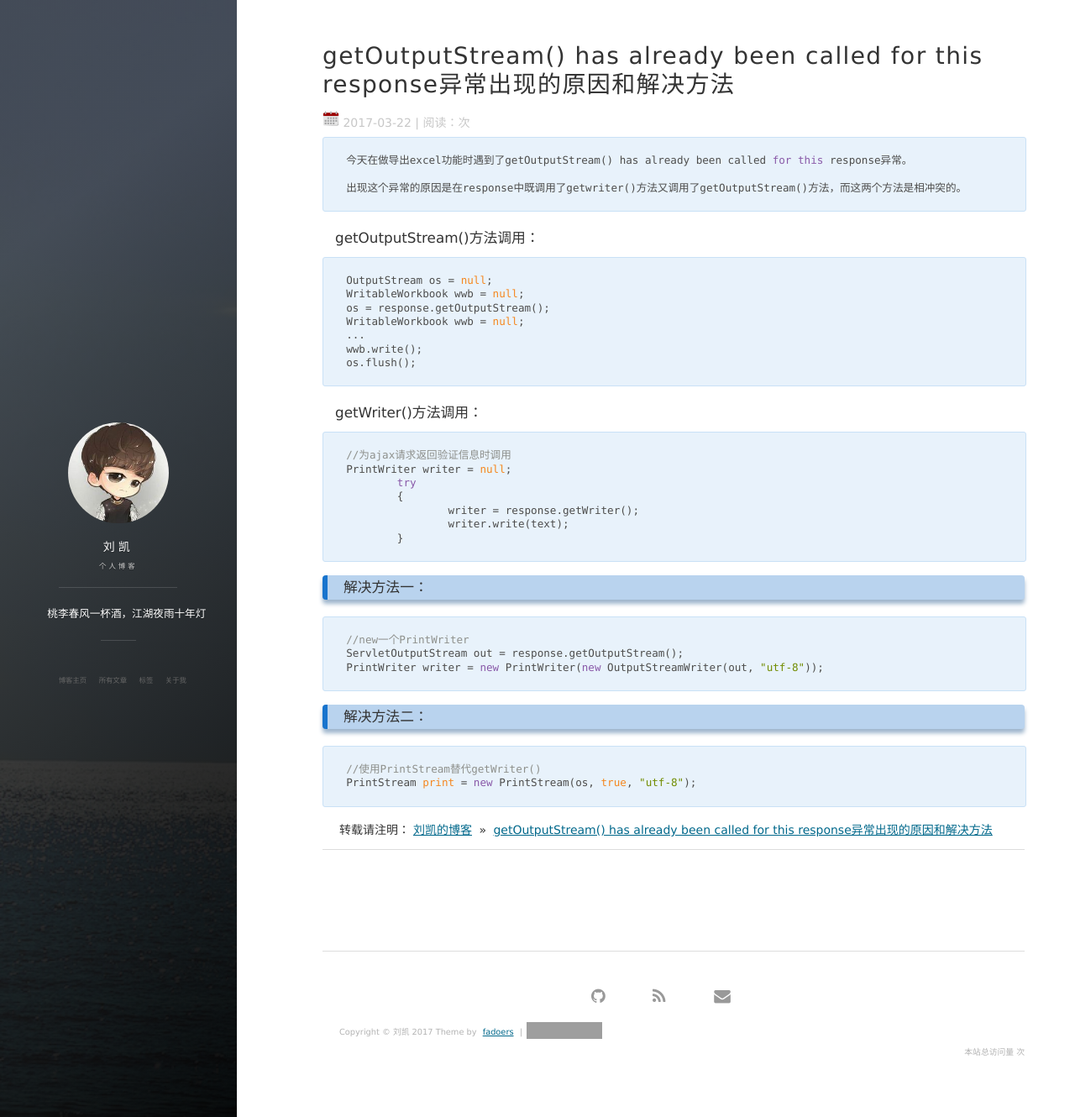
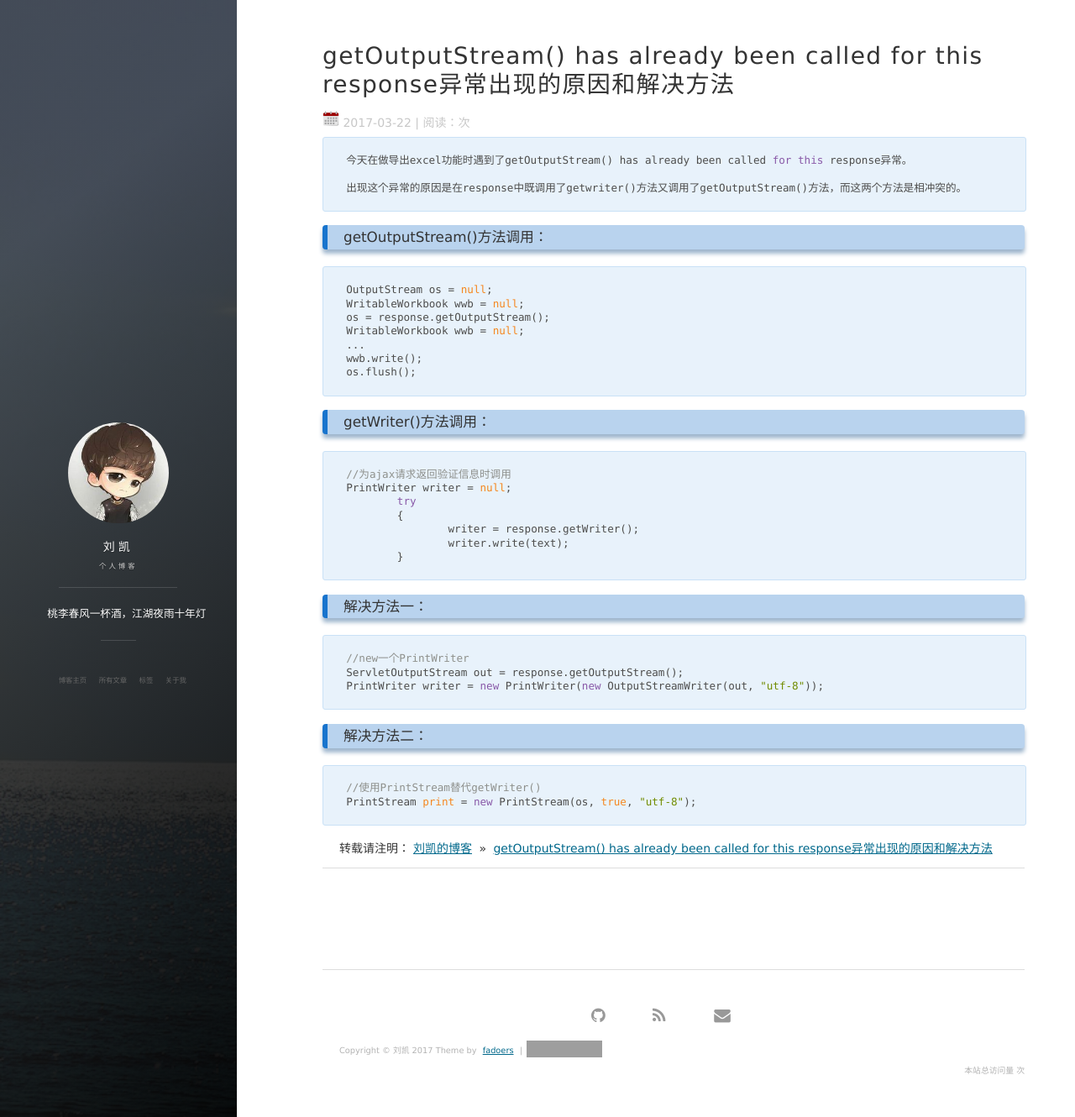
Before and after one commit to fadoers/fadoers.github.io, a Jekyll site: the page built from _posts/2017-03-22-outputstream_exception.md, in a window 1280 px wide and 1330 px high. Shown: the whole window at 84% size. Built offline with Jekyll 4.4.1, drawn with Linux system fonts in a browser that asks for light colours; nearby versions of some CDN libraries; comment, search, counter and statistics services are not loaded; grey boxes are pictures that could not be loaded.

Commit message:
update java text type

````diff
--- a/_posts/2017-03-22-outputstream_exception.md
+++ b/_posts/2017-03-22-outputstream_exception.md
@@ -9,8 +9,9 @@
 
     出现这个异常的原因是在response中既调用了getwriter()方法又调用了getOutputStream()方法，而这两个方法是相冲突的。
 
-#### getOutputStream()方法调用：
-```
+### getOutputStream()方法调用：
+
+```java
 OutputStream os = null;
 WritableWorkbook wwb = null;
 os = response.getOutputStream();
@@ -20,8 +21,9 @@
 os.flush();
 ```
 
-#### getWriter()方法调用：
-```
+### getWriter()方法调用：
+
+```java
 //为ajax请求返回验证信息时调用
 PrintWriter writer = null;
 	try
@@ -33,7 +35,7 @@
 
 ### 解决方法一：
 
-```
+```java
 //new一个PrintWriter
 ServletOutputStream out = response.getOutputStream();
 PrintWriter writer = new PrintWriter(new OutputStreamWriter(out, "utf-8"));
@@ -41,7 +43,7 @@
 
 ### 解决方法二：
 
-```
+```java
 //使用PrintStream替代getWriter()
 PrintStream print = new PrintStream(os, true, "utf-8");
 ```
````
